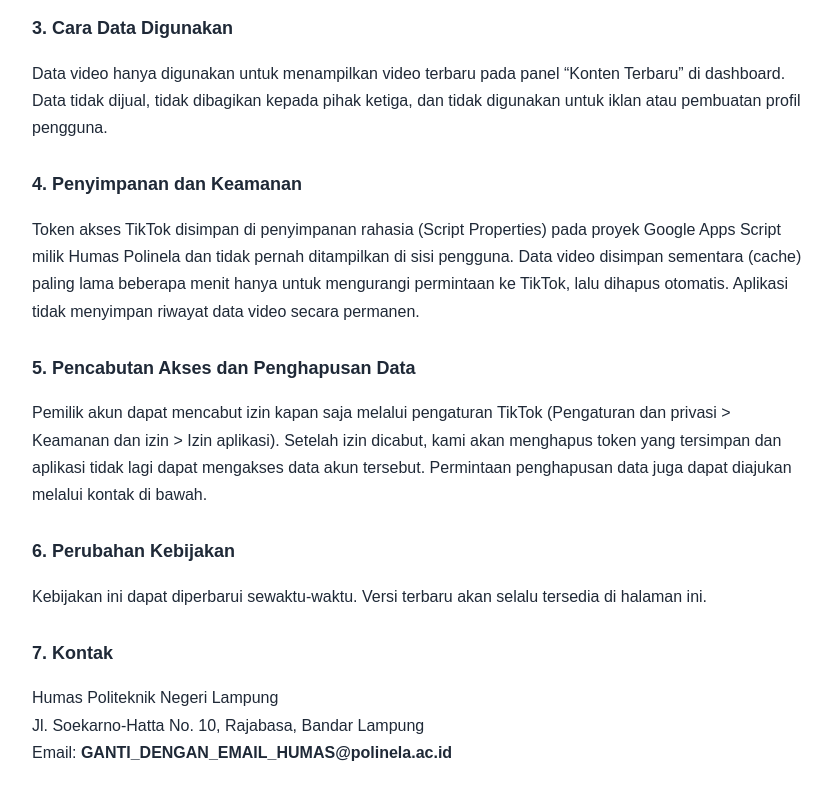
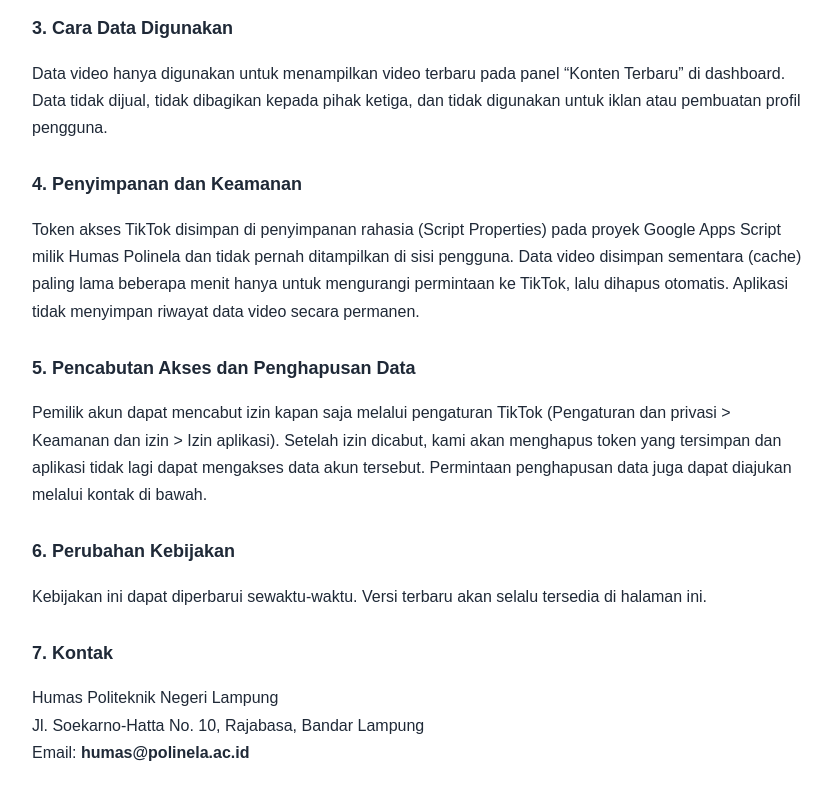
Before and after one commit to hzuann/Polinela-Humas, a plain HTML site: page privacy.html in a window 1280 px wide. Shown: the part 657-1457 px from the top of the page, without its empty margins (218-1050 px from the left). Drawn offline with Linux system fonts and the light colour scheme.

Commit message:
Update contact email in privacy.html

```diff
--- a/privacy.html
+++ b/privacy.html
@@ -43,7 +43,7 @@
   <h2>7. Kontak</h2>
   <p>Humas Politeknik Negeri Lampung<br>
   Jl. Soekarno-Hatta No. 10, Rajabasa, Bandar Lampung<br>
-  Email: <b>GANTI_DENGAN_EMAIL_HUMAS@polinela.ac.id</b></p>
+  Email: <b>humas@polinela.ac.id</b></p>
 </div>
 </body>
 </html>
```
